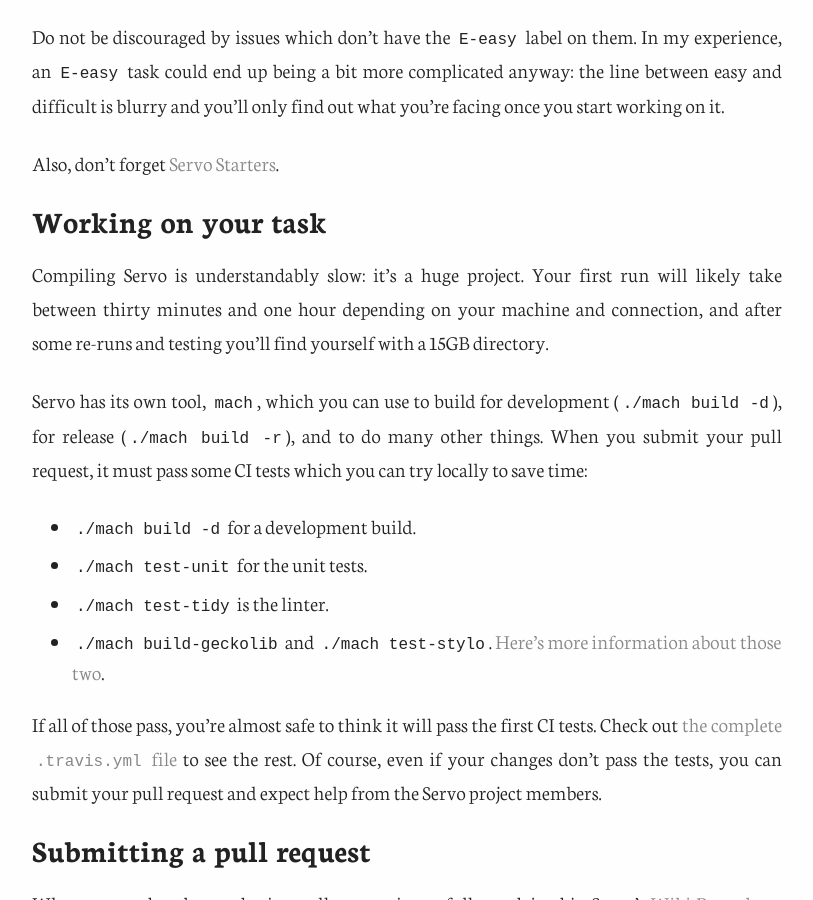
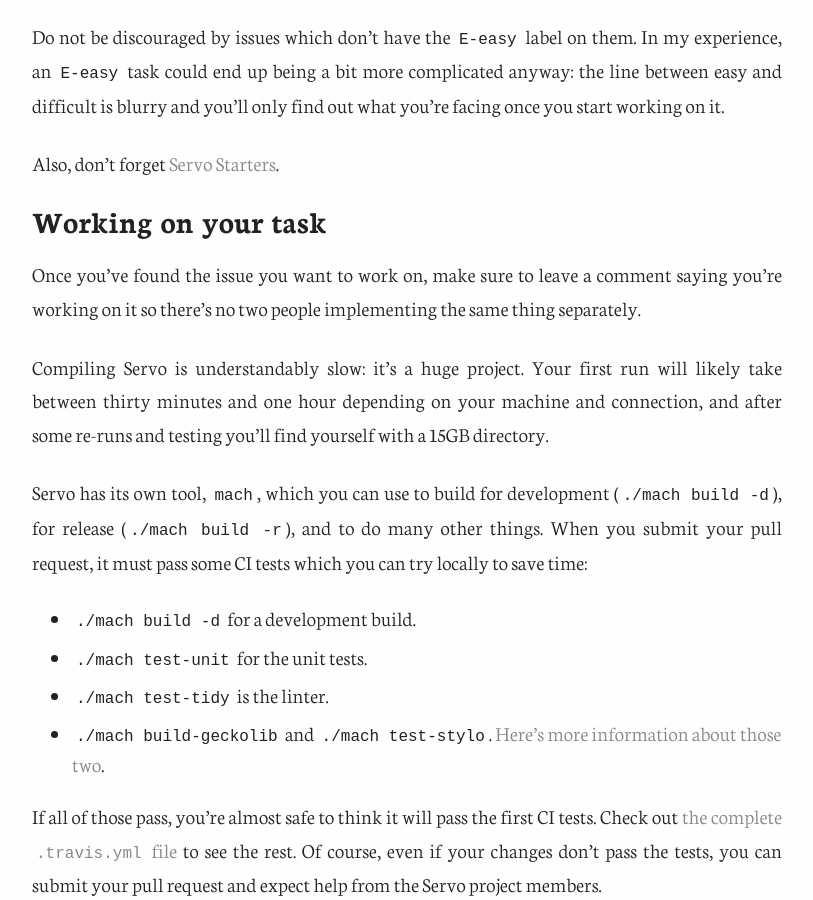
Before and after one commit to fnune/fnune.github.io, a Jekyll site: the page built from _posts/2017-08-12-my-experience-contributing-to-servo.markdown, in a window 1280 px wide and 900 px high, scrolled down 1504 px. Shown: the whole window, without its empty margins (233-1046 px from the left). Built offline with Jekyll 4.4.1, drawn with Linux system fonts in a browser that asks for light colours; comment, search, counter and statistics services are not loaded.

Commit message:
Remind commenting on an issue on the Servo post

```diff
--- a/_posts/2017-08-12-my-experience-contributing-to-servo.markdown
+++ b/_posts/2017-08-12-my-experience-contributing-to-servo.markdown
@@ -28,6 +28,8 @@
 Also, don't forget [Servo Starters](https://starters.servo.org/).
 
 ## Working on your task
+
+Once you've found the issue you want to work on, make sure to leave a comment saying you're working on it so there's no two people implementing the same thing separately.
 
 Compiling Servo is understandably slow: it's a huge project. Your first run will likely take between thirty minutes and one hour depending on your machine and connection, and after some re-runs and testing you'll find yourself with a 15GB directory.
 
```
